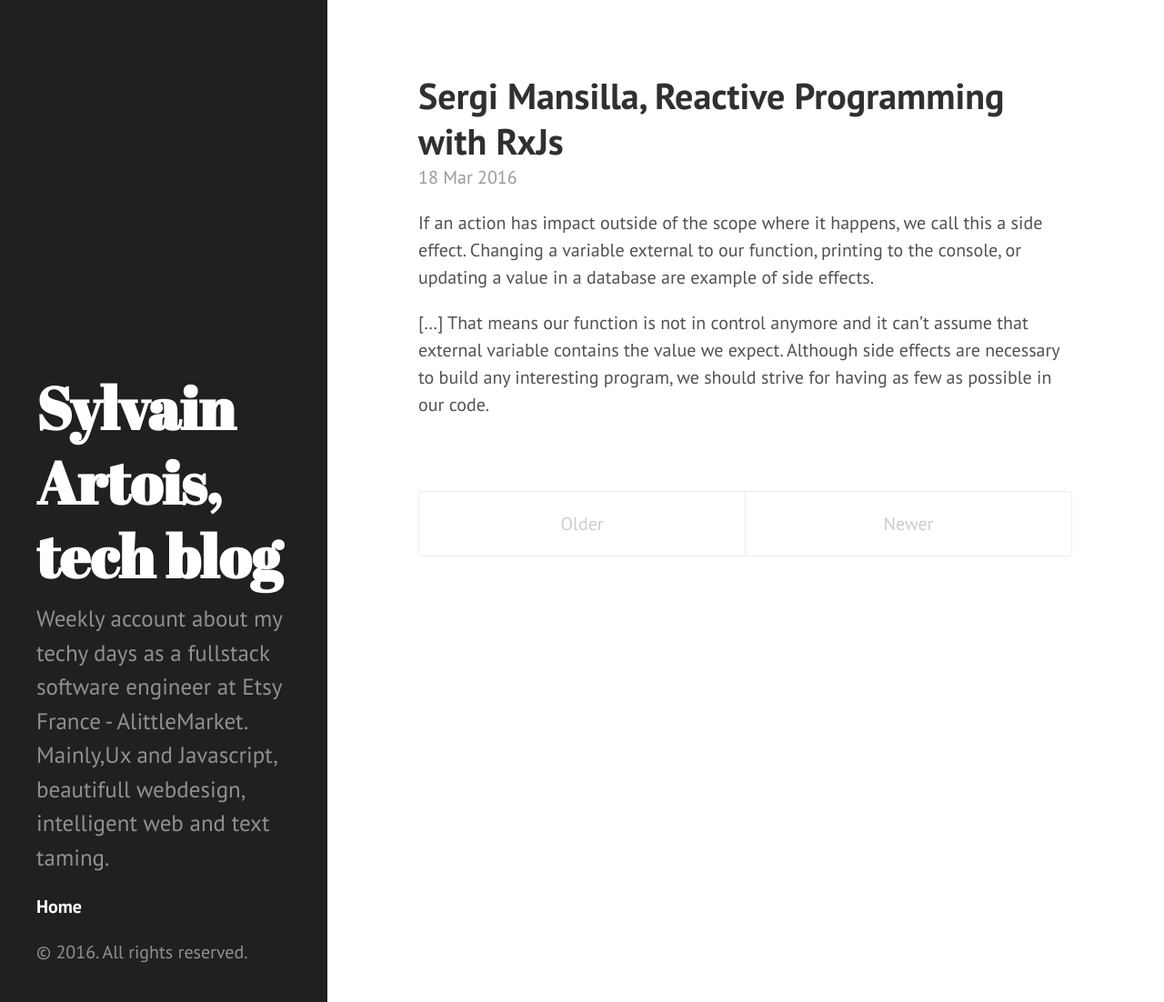
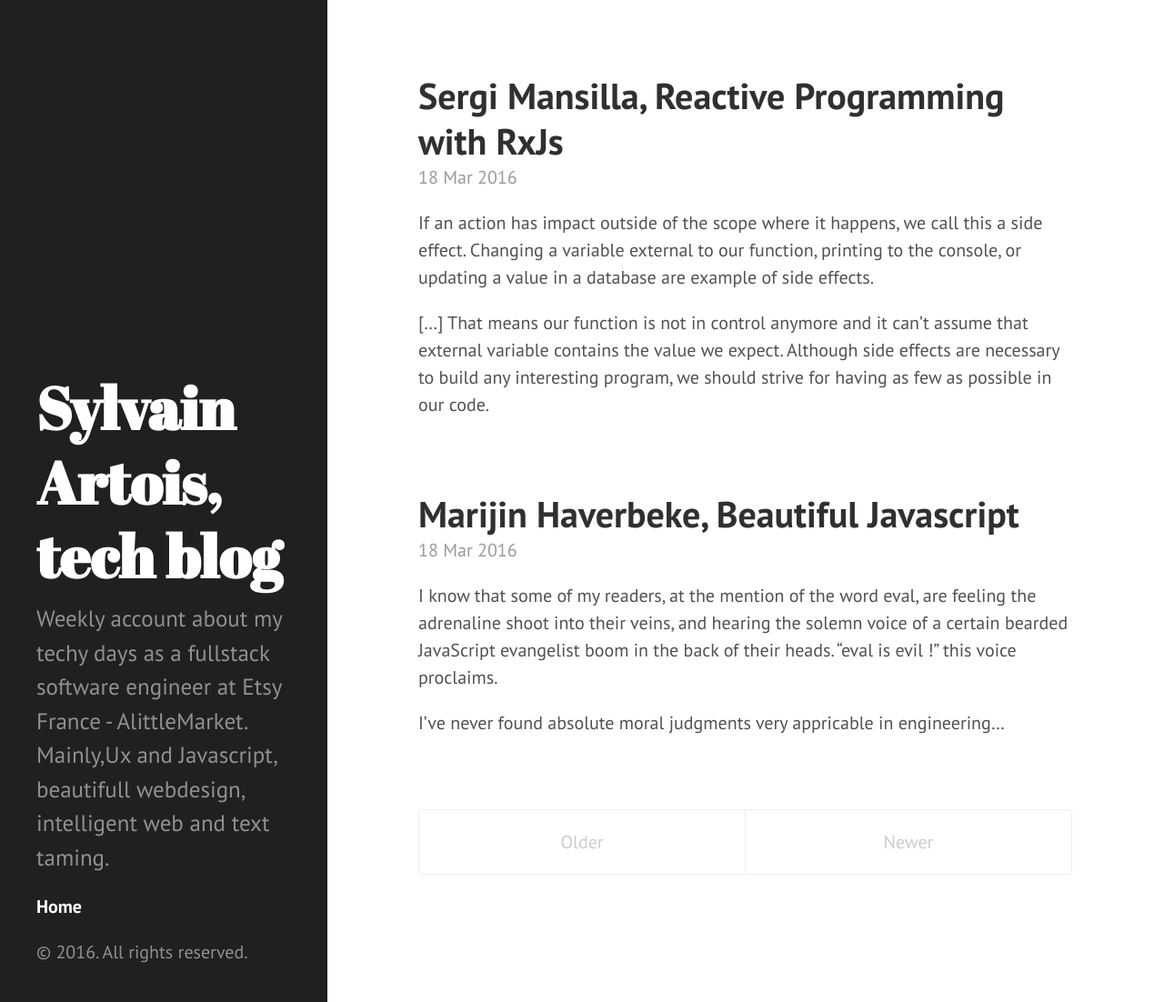
Before and after one commit to sylvain-artois/sylvain-artois.github.io, a Jekyll site: the page built from index.html, in a window 1280 px wide and 1102 px high. Shown: the whole window at 91% size. Built offline with Jekyll 4.4.1, drawn with Linux system fonts in a browser that asks for light colours; the list of posts is cut into pages by our own code.

Commit message:
Post update: Marijin Haverbeke, Beautiful Javascript

```diff
--- a/_posts/2016-03-18-marijin-haverbeke-beautiful-javascript.markdown
+++ b/_posts/2016-03-18-marijin-haverbeke-beautiful-javascript.markdown
@@ -1,7 +1,9 @@
 ---
-published: false
+published: true
 title: Marijin Haverbeke, Beautiful Javascript
 layout: post
+tags: [javascript]
+permalink: marijin-haverbeke-beautiful-javascript
 ---
 I know that some of my readers, at the mention of the word eval, are feeling the adrenaline shoot into their veins, and hearing the solemn voice of a certain bearded JavaScript evangelist boom in the back of their heads. "eval is evil !" this voice proclaims.
 
```
